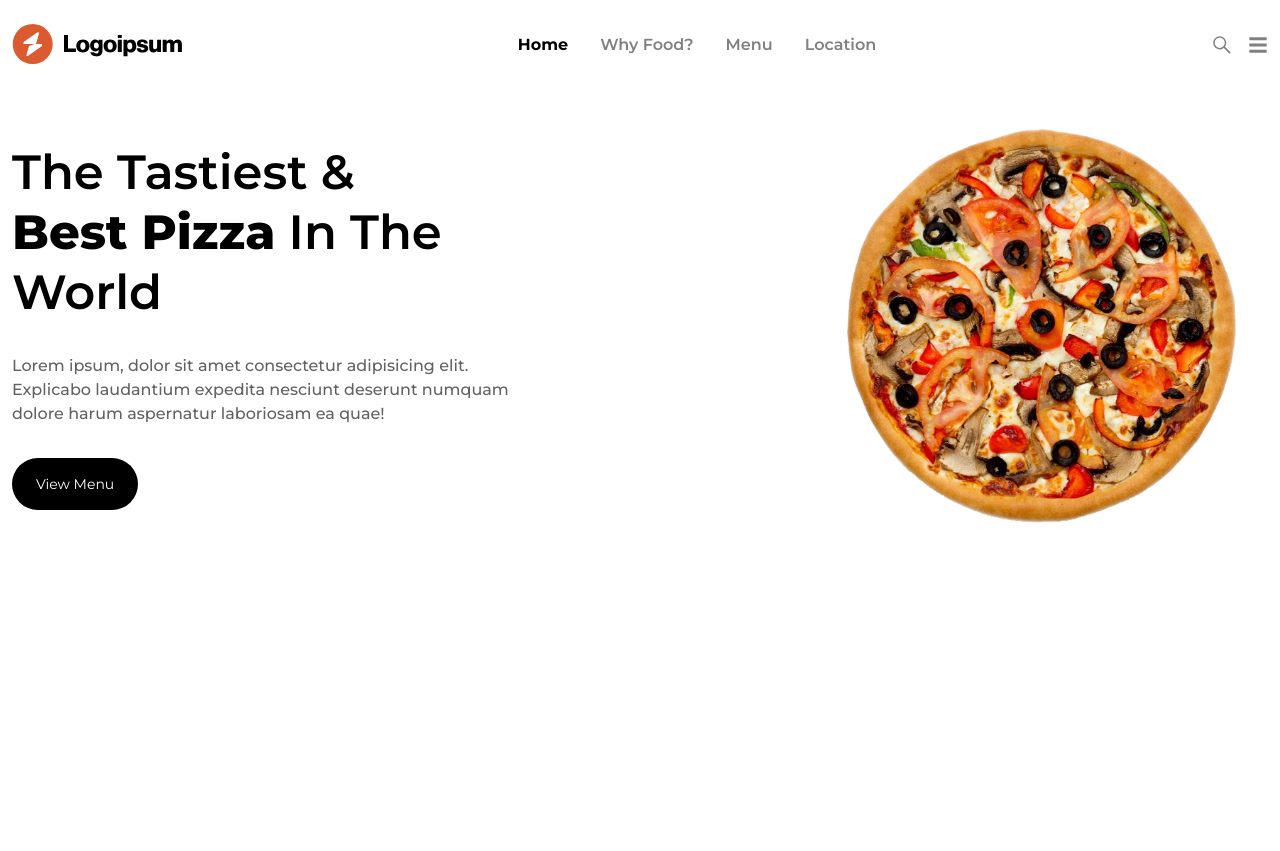
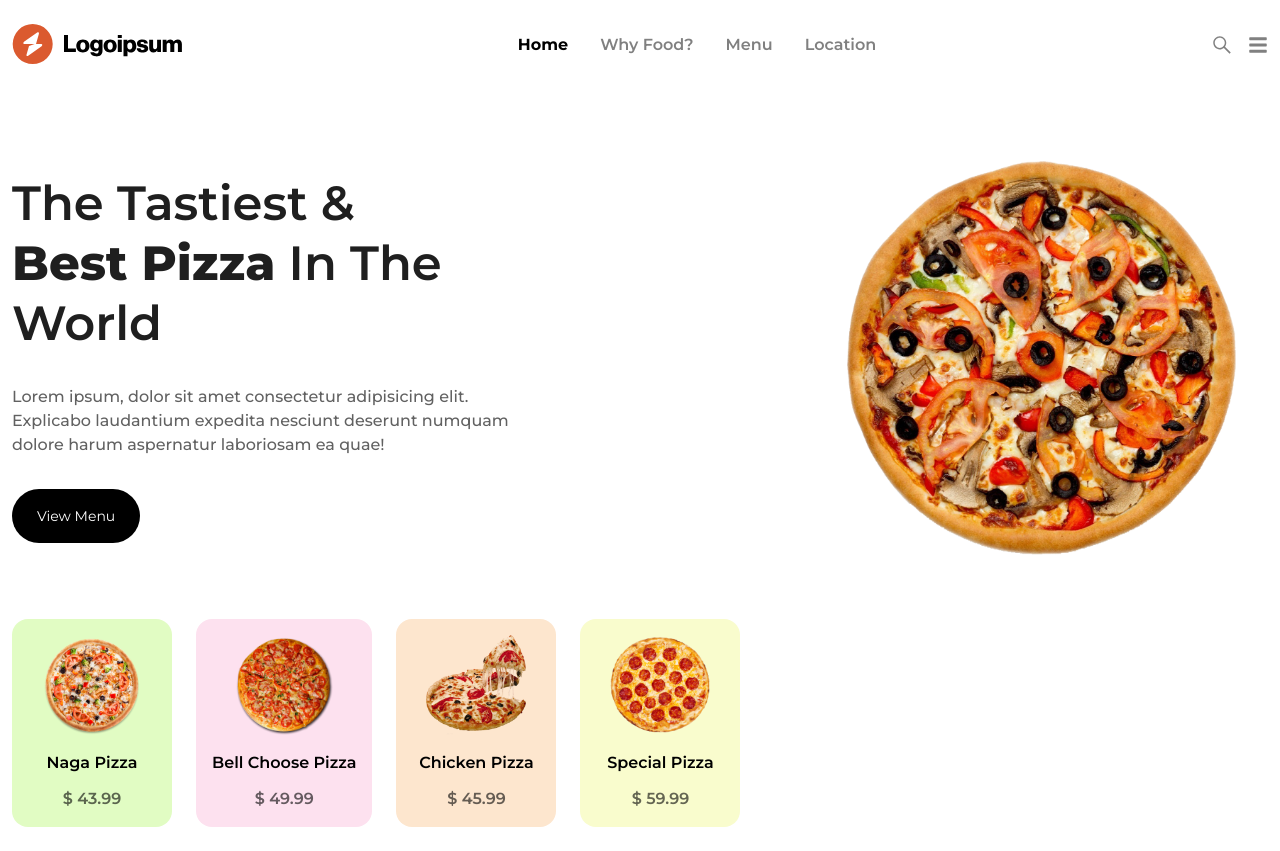
Before and after one commit to kborisov00/food-landing-page, a Next.js app: page / in a window 1280 px wide. Before the commit the page ends 800 px from the top, so only its background shows below. Built offline with nearby package versions, Linux system fonts and the light colour scheme.

Commit message:
feat: create food cards

```diff
--- a/src/pages/index.tsx
+++ b/src/pages/index.tsx
@@ -6,9 +6,9 @@ export default function Home() {
     <main className="container px-3 py-6 mx-auto">
       <Header />
 
-      <section className="flex mt-16 justify-between items-center">
+      <section className="flex mt-24 justify-between items-center">
         <div className="max-w-[50%]">
-          <h1 className="text-5xl font-semibold mb-8 leading-tight">
+          <h1 className="text-5xl font-semibold mb-8 leading-tight text-[#1f1f1f]">
             The Tastiest & <br />
             <span className="font-extrabold">Best Pizza</span> In The <br />
             World
@@ -20,7 +20,7 @@ export default function Home() {
             aspernatur laboriosam ea quae!
           </p>
 
-          <button className="bg-black text-sm text-white px-6 py-4 rounded-full">
+          <button className="bg-black text-sm text-white px-6 py-4 rounded-full hover:bg-white hover:text-black border border-transparent hover:border-black transition-colors">
             View Menu
           </button>
         </div>
@@ -36,6 +36,53 @@ export default function Home() {
           />
         </div>
       </section>
+
+      <section className="flex mt-16 gap-6">
+        <div className="bg-[#e1fcc3] flex flex-col items-center p-4 rounded-2xl min-w-[160px] cursor-pointer [&>img]:hover:scale-110">
+          <Image
+            src="/images/pizza-1.png"
+            alt=""
+            height={100}
+            width={100}
+            className="mb-4 h-[100px] w-[100px] transition-transform"
+          />
+          <p className="font-semibold mb-3">Naga Pizza</p>
+          <p className="font-semibold text-black text-opacity-60">$ 43.99</p>
+        </div>
+        <div className="bg-[#fde1ef] flex flex-col items-center p-4 rounded-2xl min-w-[160px] cursor-pointer [&>img]:hover:scale-110">
+          <Image
+            src="/images/pizza-2.png"
+            alt=""
+            height={100}
+            width={100}
+            className="mb-4 h-[100px] w-[100px] transition-transform"
+          />
+          <p className="font-semibold mb-3">Bell Choose Pizza</p>
+          <p className="font-semibold text-black text-opacity-60">$ 49.99</p>
+        </div>
+        <div className="bg-[#fde6ce] flex flex-col items-center p-4 rounded-2xl min-w-[160px] cursor-pointer [&>img]:hover:scale-110">
+          <Image
+            src="/images/pizza-3.png"
+            alt=""
+            height={100}
+            width={100}
+            className="mb-4 h-[100px] w-[100px] transition-transform"
+          />
+          <p className="font-semibold mb-3">Chicken Pizza</p>
+          <p className="font-semibold text-black text-opacity-60">$ 45.99</p>
+        </div>
+        <div className="bg-[#f9fccd] flex flex-col items-center p-4 rounded-2xl min-w-[160px] cursor-pointer [&>img]:hover:scale-110">
+          <Image
+            src="/images/pizza-4.png"
+            alt=""
+            height={100}
+            width={100}
+            className="mb-4 h-[100px] w-[100px] transition-transform"
+          />
+          <p className="font-semibold mb-3">Special Pizza</p>
+          <p className="font-semibold text-black text-opacity-60">$ 59.99</p>
+        </div>
+      </section>
     </main>
   );
 }
```
